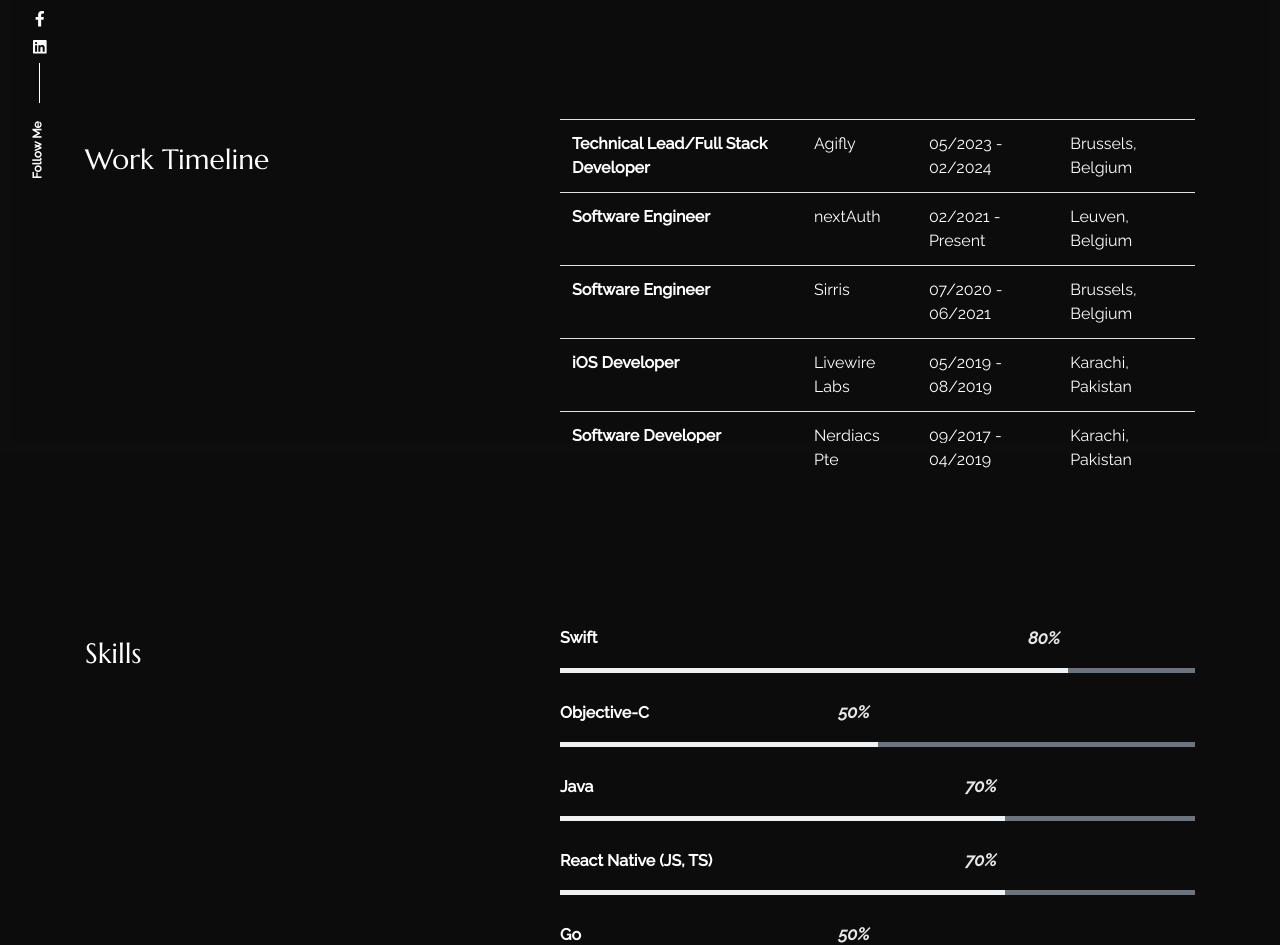
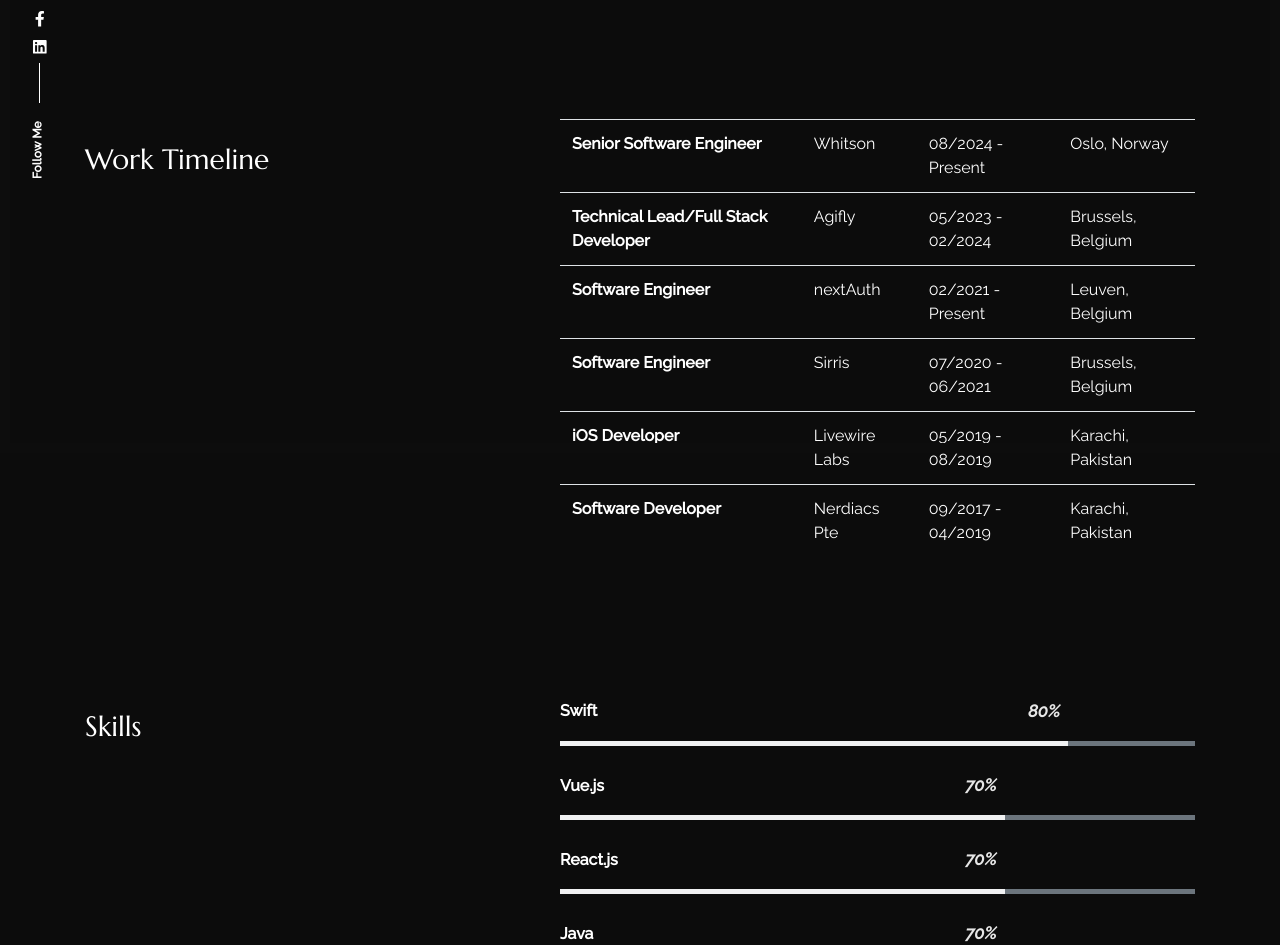
Before and after one commit to alidhanani/AliDhanani, a React (Create React App) app: page /about in a window 1280 px wide. Shown: the part 347-1292 px from the top of the page. Built offline with nearby package versions, Linux system fonts and the light colour scheme.

Commit message:
Profile updated

```diff
--- a/src/content_option.js
+++ b/src/content_option.js
@@ -19,7 +19,13 @@
     title: "Who is Ali Dhanani?",
     aboutme: "A knowledgeable young person who is able to provide Application Frontend and Backend Development Support as part of a Software Developing Service. I am flexible, resourceful, and willing to take full ownership of user problems until they are fully resolved.",
 };
-const worktimeline = [{
+const worktimeline = [
+    {
+        jobtitle: "Senior Software Engineer",
+        where: "Whitson",
+        date: "08/2024 - Present",
+        place: "Oslo, Norway",
+    },{
         jobtitle: "Technical Lead/Full Stack Developer",
         where: "Agifly",
         date: "05/2023 - 02/2024",
@@ -56,8 +62,12 @@
         value: 80,
     },
     {
-        name: "Objective-C",
-        value: 50,
+        name: "Vue.js",
+        value: 70,
+    },
+    {
+        name: "React.js",
+        value: 70,
     },
     {
         name: "Java",
@@ -68,7 +78,11 @@
         value: 70,
     },
     {
-        name: "Go",
+        name: "Python (Flask)",
+        value: 50,
+    },
+    {
+        name: "Git",
         value: 50,
     },
 ];
```
